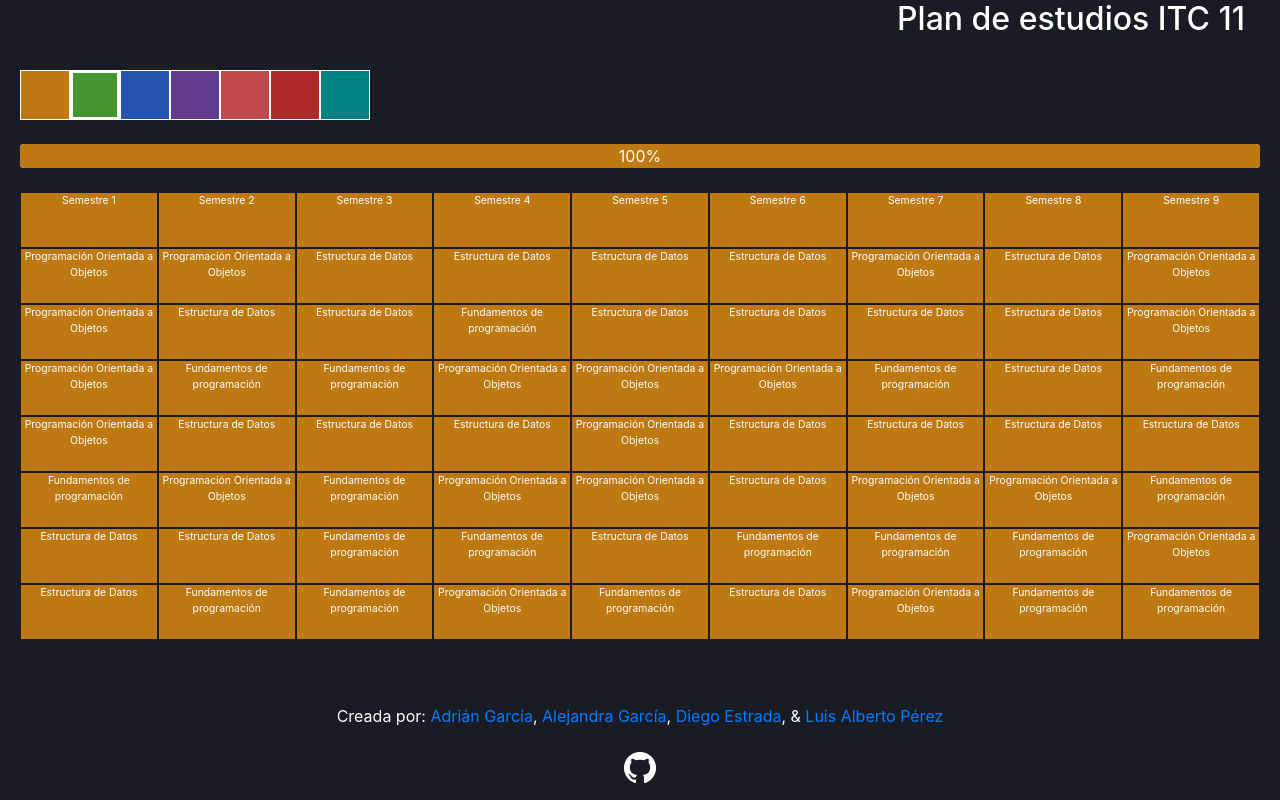
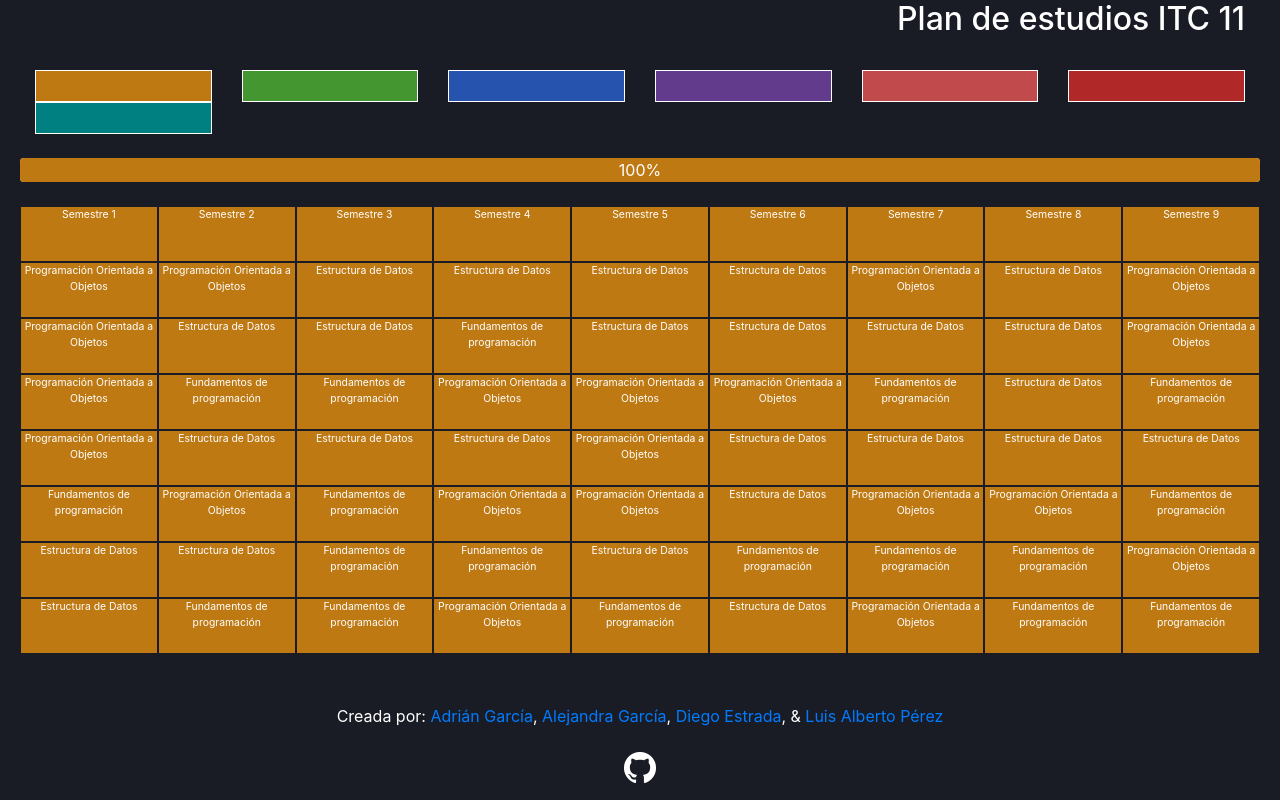
Before and after one commit to luispc111/PlanesDeEstudio, a React (Create React App) app: page /plan/itc_11 in a window 1280 px wide. Built offline with nearby package versions, Linux system fonts and the light colour scheme.

Commit message:
Actualicé estilo lista de botones

```diff
--- /dev/null
+++ b/src/components/PlanDeEstudio/BotonesDeColor/BotonesDeColor.js
@@ -0,0 +1,29 @@
+import React from 'react';
+import { Col, Row } from 'react-bootstrap';
+
+/** Boton individual de la lista de colores **/
+const BotonDeColor = ({ color, cambiarColorSeleccionado, colorSeleccionado }) => {
+  return (
+    <div
+      className={`boton-color bg-${color} ${(color === colorSeleccionado) ? 'boton-seleccionado' : ''}`}
+      onClick={() => cambiarColorSeleccionado(color)}
+    />
+  )
+}
+
+/** Lista de colores **/
+export default function BotonesDeColor({ colores, cambiarColorSeleccionado, colorSeleccionado }) {
+  return (
+    <Row className="mt-4" lg={6}>
+      {colores.map((color, indice) => (
+        <Col key={indice}>
+          <BotonDeColor
+            color={color}
+            cambiarColorSeleccionado={cambiarColorSeleccionado}
+            colorSeleccionado={colorSeleccionado}
+          />
+        </Col>
+      ))}
+    </Row>
+  )
+}
--- a/src/components/PlanDeEstudio/PlanDeEstudio.js
+++ b/src/components/PlanDeEstudio/PlanDeEstudio.js
@@ -4,16 +4,7 @@ import { Container, Row, Col } from 'react-bootstrap';
 
 import BarrasDeProgreso from './BarrasDeProgreso/BarrasDeProgreso';
 import Semestre from './Semestre/Semestre';
-
-/** Boton individual de la lista de colores **/
-const BotonDeColor = ({ color, cambiarColorSeleccionado, colorSeleccionado }) => {
-  return (
-    <div
-      className={`boton-color bg-${color} ${(color === colorSeleccionado) ? 'boton-seleccionado' : ''}`}
-      onClick={() => cambiarColorSeleccionado(color)}
-    />
-  )
-}
+import BotonesDeColor from './BotonesDeColor/BotonesDeColor';
 
 const crearPlanDeEstudios = (clave) => {
   let materias = [
@@ -100,16 +91,11 @@ export default function PlanDeEstudio() {
           <h2 className="titulo-tabla"> Plan de estudios {planDeEstudios.nombre} </h2>
         </Col>
       </Row>
-      <Row className="colorBtns mt-4">
-        {colores.map((color, indice) => (
-          <BotonDeColor
-            key={indice}
-            color={color}
-            cambiarColorSeleccionado={setColorSeleccionado}
-            colorSeleccionado={colorSeleccionado}
-          />
-        ))}
-      </Row>
+      <BotonesDeColor
+        colores={colores}
+        cambiarColorSeleccionado={setColorSeleccionado}
+        colorSeleccionado={colorSeleccionado}
+      />
       <Row>
         <Col className="m-0 p-0 mt-4">
           <BarrasDeProgreso
--- /dev/null
+++ b/src/sass/_fondos.scss
@@ -0,0 +1,48 @@
+.bg-orange {
+  background-color: $bg-orange;
+  &:hover{
+    background-color: $bg-orange-hover;
+  }
+}
+
+.bg-green {
+  background-color: $bg-green;
+  &:hover{
+    background-color: $bg-green-hover;
+  }
+}
+
+.bg-pink {
+  background-color: $bg-pink;
+  &:hover{
+    background-color: $bg-pink-hover;
+  }
+}
+
+.bg-blue {
+  background-color: $bg-blue;
+  &:hover{
+    background-color: $bg-blue-hover;
+  }
+}
+
+.bg-purple {
+  background-color: $bg-purple;
+  &:hover{
+    background-color: $bg-purple-hover;
+  }
+}
+
+.bg-red {
+  background-color: $bg-red;
+  &:hover{
+    background-color: $bg-red-hover;
+  }
+}
+
+.bg-teal {
+  background-color: $bg-teal;
+  &:hover{
+    background-color: $bg-teal-hover;
+  }
+}
--- a/src/sass/index.scss
+++ b/src/sass/index.scss
@@ -2,6 +2,7 @@
 @import './plan-de-estudio.scss';
 @import './barra-progreso.scss';
 @import './shared.scss';
+@import './fondos.scss';
 
 * {
   color: white;
--- a/src/sass/plan-de-estudio.scss
+++ b/src/sass/plan-de-estudio.scss
@@ -1,87 +1,15 @@
 .titulo-tabla {
   display: flex;
-  /* float: none; */
-  /* float: right; */
   float: right;
-  /* justify-content: center; */
-  /* align-self: center  */
-  /* align-self: center; */
-}
-
-.boton-color {
-  border: 1px solid;
-  color: white;
-  height: 50px;
-  width: 50px;
 }
 
 .semester {
-  /* display: flex; */
-  /* width: 100/9%; */
   color: white;
-  /* padding: 10px; */
-  /* margin: 5px; */
-  /*background-color: white;*/
   text-align: center;
-  /*border: white; */
-  // padding: 1rem;
-  // margin: 5px;
-
-  /* text-align: center;
-  border: ridge white; */
 }
 
 .boton-seleccionado {
   border: 3px solid;
-}
-
-.bg-orange {
-  background-color: $bg-orange;
-  &:hover{
-    background-color: $bg-orange-hover;
-  }
-}
-
-.bg-green {
-  background-color: $bg-green;
-  &:hover{
-    background-color: $bg-green-hover;
-  }
-}
-
-.bg-pink {
-  background-color: $bg-pink;
-  &:hover{
-    background-color: $bg-pink-hover;
-  }
-}
-
-.bg-blue {
-  background-color: $bg-blue;
-  &:hover{
-    background-color: $bg-blue-hover;
-  }
-}
-
-.bg-purple {
-  background-color: $bg-purple;
-  &:hover{
-    background-color: $bg-purple-hover;
-  }
-}
-
-.bg-red {
-  background-color: $bg-red;
-  &:hover{
-    background-color: $bg-red-hover;
-  }
-}
-
-.bg-teal {
-  background-color: $bg-teal;
-  &:hover{
-    background-color: $bg-teal-hover;
-  }
 }
 
 .materia {
@@ -89,6 +17,13 @@
   width: 100%;
   height: 7vh;
   text-align: center;
+}
+
+.boton-color {
+  border: 1px solid;
+  color: white;
+  height: 2rem;
+  // width: 2rem;
 }
 
 @media (max-width:1461px){
```
